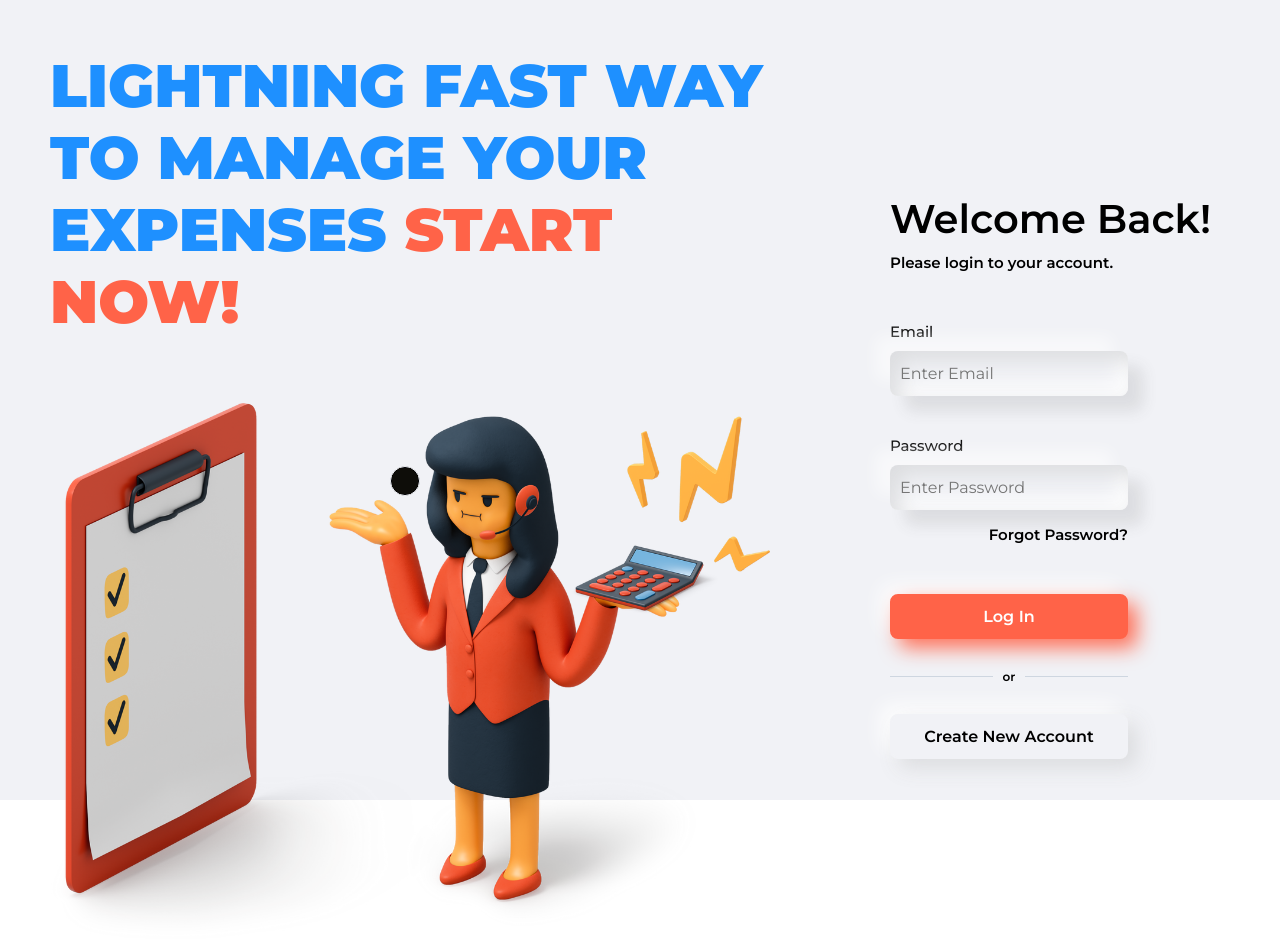
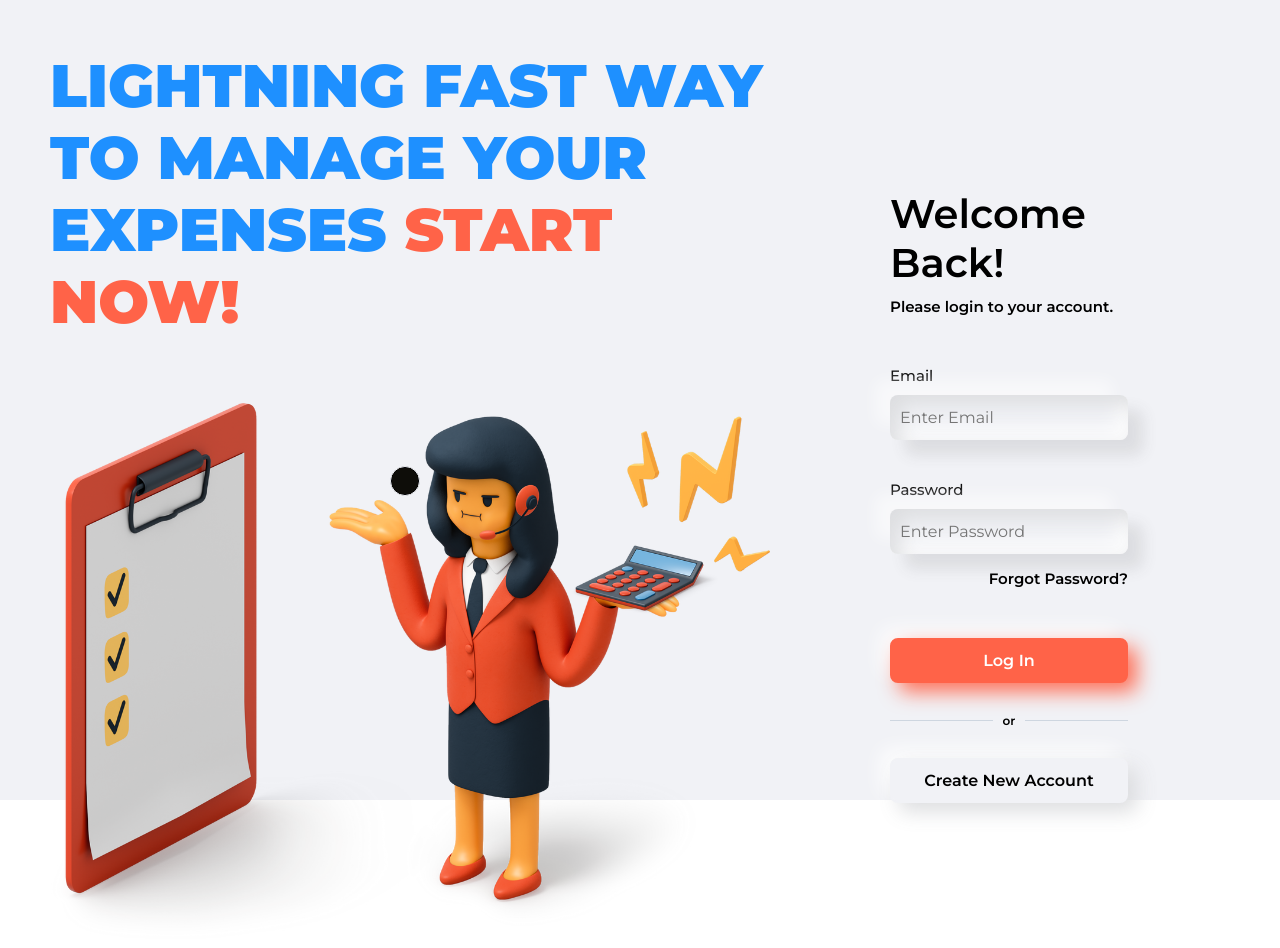
Before and after one commit to saaranshM/expense-tracker, a React (Create React App) app in the folder client/: page /login in a window 1280 px wide. Shown: the top 948 px of the page. Built offline with nearby package versions, Linux system fonts and the light colour scheme.

Commit message:
style changes

```diff
--- a/client/src/scss/components/_input.scss
+++ b/client/src/scss/components/_input.scss
@@ -1,6 +1,5 @@
 .input-field {
   margin: 2rem 0;
-  width: 100%;
   display: flex;
   flex-direction: column;
 }
@@ -32,6 +31,7 @@
 }
 
 .input-field p {
+  display: inline-block;
   margin-top: 1.5rem;
   font-family: $font-primary;
   font-size: 1.5rem;
--- a/client/src/scss/components/_login-form.scss
+++ b/client/src/scss/components/_login-form.scss
@@ -1,11 +1,14 @@
 .login-form {
   grid-column: 2 / -1;
   padding: 5rem;
+  display: flex;
+  align-items: center;
+  width: 100%;
 
   &_container {
     display: flex;
     flex-direction: column;
-    margin-top: 18vh;
+    width: 70%;
   }
   &_heading {
     font-weight: 600;
@@ -22,7 +25,7 @@
 .login-form-main {
   display: flex;
   flex-direction: column;
-  width: 70%;
+  width: 100%;
   margin-top: 3rem;
 
   &_or-text {
```
